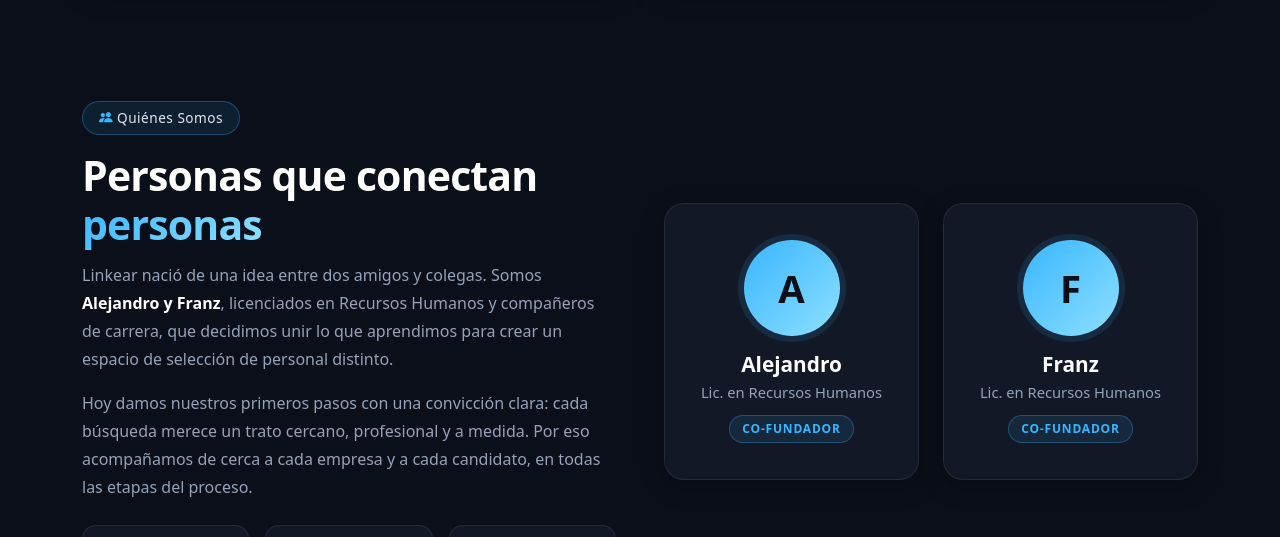
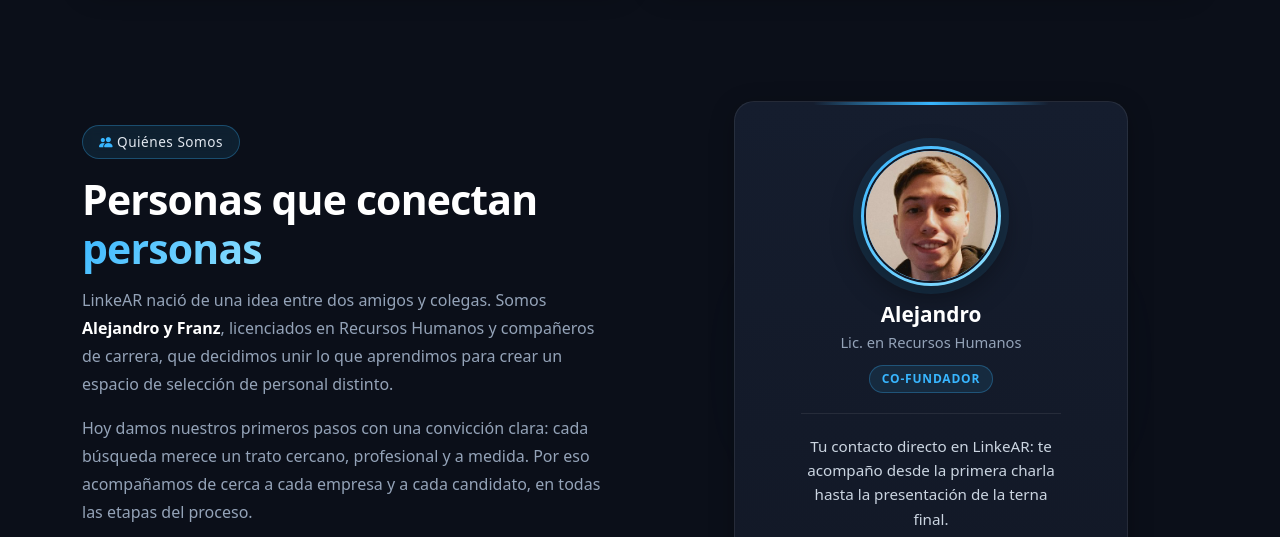
Before and after one commit to AlejandroFourmantin/linkear, a plain HTML site: page index.html in a window 1280 px wide. Shown: the part 1534-2071 px from the top of the page. Drawn offline with nearby package versions, Linux system fonts and the light colour scheme.

Commit message:
Rediseña la tarjeta de Quiénes somos

```diff
--- a/estilo.css
+++ b/estilo.css
@@ -711,7 +711,7 @@ body {
     box-shadow: 0 16px 36px rgba(0, 0, 0, 0.45), 0 0 25px rgba(56, 182, 255, 0.12);
 }
 
-/* Círculo con la inicial (reemplaza la foto) */
+/* Círculo del avatar (con inicial o con foto) */
 .team-avatar {
     width: 96px;
     height: 96px;
@@ -727,8 +727,88 @@ body {
     transition: transform 0.28s ease;
 }
 
+/* Variante con foto: anillo celeste de la marca y la foto recortada en círculo */
+.team-avatar-foto {
+    padding: 3px;
+    overflow: hidden;
+}
+
+.team-avatar-foto img {
+    width: 100%;
+    height: 100%;
+    border-radius: 50%;
+    object-fit: cover;
+    object-position: center 35%;
+    border: 2px solid #121826;
+    display: block;
+}
+
 .team-card:hover .team-avatar {
     transform: scale(1.06);
+}
+
+/* Tarjeta destacada (una sola persona en la columna) */
+.team-spotlight {
+    position: relative;
+}
+
+/* Brillo celeste suave detrás de la tarjeta */
+.team-spotlight::before {
+    content: "";
+    position: absolute;
+    inset: 10% 5%;
+    background: radial-gradient(circle, rgba(56, 182, 255, 0.22) 0%, rgba(56, 182, 255, 0) 70%);
+    filter: blur(30px);
+    z-index: 0;
+    pointer-events: none;
+}
+
+.team-card-destacada {
+    position: relative;
+    z-index: 1;
+    padding: 2.75rem 2rem 2.25rem;
+    background: linear-gradient(180deg, #151d2e 0%, #121826 100%);
+    overflow: hidden;
+}
+
+/* Línea celeste arriba de la tarjeta */
+.team-card-destacada::before {
+    content: "";
+    position: absolute;
+    top: 0;
+    left: 20%;
+    right: 20%;
+    height: 3px;
+    border-radius: 0 0 6px 6px;
+    background: linear-gradient(90deg, transparent, #38b6ff, transparent);
+}
+
+.team-avatar-lg {
+    width: 140px;
+    height: 140px;
+    box-shadow: 0 0 0 8px rgba(56, 182, 255, 0.1), 0 10px 30px rgba(0, 0, 0, 0.4);
+}
+
+.team-bio {
+    color: #cbd5e1;
+    font-size: 0.95rem;
+    line-height: 1.6;
+    max-width: 30ch;
+    margin: 1.25rem auto 1.5rem;
+    padding-top: 1.25rem;
+    border-top: 1px solid rgba(255, 255, 255, 0.08);
+}
+
+@media (prefers-reduced-motion: reduce) {
+    .team-card,
+    .team-card:hover,
+    .team-avatar,
+    .team-card:hover .team-avatar,
+    .about-value,
+    .about-value:hover {
+        transition: none;
+        transform: none;
+    }
 }
 
 .team-name {
--- a/index.html
+++ b/index.html
@@ -299,7 +299,7 @@
                             Personas que conectan <span class="text-gradient">personas</span>
                         </h2>
                         <p class="about-text">
-                            Linkear nació de una idea entre dos amigos y colegas. Somos
+                            LinkeAR nació de una idea entre dos amigos y colegas. Somos
                             <strong>Alejandro y Franz</strong>, licenciados en Recursos Humanos
                             y compañeros de carrera, que decidimos unir lo que aprendimos para
                             crear un espacio de selección de personal distinto.
@@ -334,23 +334,29 @@
                         </div>
                     </div>
 
-                    <!-- Columna derecha: el equipo (iniciales en lugar de fotos) -->
+                    <!-- Columna derecha: tarjeta de Alejandro (Franz se nombra en el texto, sin foto ni tarjeta) -->
                     <div class="col-lg-6">
-                        <div class="row g-4">
-                            <div class="col-sm-6">
-                                <div class="team-card h-100 text-center">
-                                    <div class="team-avatar mx-auto mb-3">A</div>
-                                    <h3 class="team-name">Alejandro</h3>
-                                    <p class="team-role mb-0">Lic. en Recursos Humanos</p>
-                                    <p class="team-tag mb-0">Co-fundador</p>
-                                </div>
-                            </div>
-                            <div class="col-sm-6">
-                                <div class="team-card h-100 text-center">
-                                    <div class="team-avatar mx-auto mb-3">F</div>
-                                    <h3 class="team-name">Franz</h3>
-                                    <p class="team-role mb-0">Lic. en Recursos Humanos</p>
-                                    <p class="team-tag mb-0">Co-fundador</p>
+                        <div class="row justify-content-center">
+                            <div class="col-sm-10 col-md-8 col-lg-10 col-xl-9">
+                                <div class="team-spotlight">
+                                    <div class="team-card team-card-destacada text-center">
+                                        <div class="team-avatar team-avatar-foto team-avatar-lg mx-auto mb-3">
+                                            <img src="contenido/imagenes/fotos/alejandro.jpg" alt="Foto de Alejandro, co-fundador de LinkeAR" width="320" height="320" loading="lazy" />
+                                        </div>
+                                        <h3 class="team-name">Alejandro</h3>
+                                        <p class="team-role mb-0">Lic. en Recursos Humanos</p>
+                                        <p class="team-tag mb-0">Co-fundador</p>
+
+                                        <p class="team-bio">
+                                            Tu contacto directo en LinkeAR: te acompaño desde la primera
+                                            charla hasta la presentación de la terna final.
+                                        </p>
+
+                                        <a href="https://wa.me/543816443842?text=Hola%2C%20Alejandro.%20Vengo%20del%20sitio%20web%20de%20LinkeAR%20y%20quer%C3%ADa%20hacer%20una%20consulta."
+                                            target="_blank" rel="noopener noreferrer" class="btn btn-linkear">
+                                            <i class="bi bi-whatsapp me-2"></i> Hablemos
+                                        </a>
+                                    </div>
                                 </div>
                             </div>
                         </div>
@@ -501,11 +507,11 @@
                             <div class="stat-label">Búsquedas realizadas</div>
                         </div>
                         <div class="col-6 col-lg-3">
-                            <div class="stat-number">+300</div>
+                            <div class="stat-number">+100</div>
                             <div class="stat-label">Candidatos en nuestra base</div>
                         </div>
                         <div class="col-6 col-lg-3">
-                            <div class="stat-number">+80</div>
+                            <div class="stat-number">+30</div>
                             <div class="stat-label">CV optimizados</div>
                         </div>
                         <div class="col-6 col-lg-3">
@@ -523,13 +529,6 @@
                             <p class="testimonial-text flex-grow-1">
                                 Necesitábamos cubrir un puesto clave en poco tiempo y nos presentaron una terna excelente. El proceso fue claro y nos mantuvieron informados en cada etapa.
                             </p>
-                            <div class="d-flex align-items-center gap-3 mt-3">
-                                <div class="testimonial-avatar">N</div>
-                                <div>
-                                    <p class="testimonial-name mb-0">Nombre Apellido</p>
-                                    <p class="testimonial-role mb-0">Gerente de RR.HH. · Empresa Ejemplo</p>
-                                </div>
-                            </div>
                         </div>
                     </div>
                     <div class="col-lg-4 col-md-6">
@@ -538,13 +537,6 @@
                             <p class="testimonial-text flex-grow-1">
                                 Me ayudaron a rearmar mi CV desde cero. A las pocas semanas empecé a recibir llamados para entrevistas. ¡Súper recomendables!
                             </p>
-                            <div class="d-flex align-items-center gap-3 mt-3">
-                                <div class="testimonial-avatar">N</div>
-                                <div>
-                                    <p class="testimonial-name mb-0">Nombre Apellido</p>
-                                    <p class="testimonial-role mb-0">Analista Contable</p>
-                                </div>
-                            </div>
                         </div>
                     </div>
                     <div class="col-lg-4 col-md-6">
@@ -553,13 +545,6 @@
                             <p class="testimonial-text flex-grow-1">
                                 Lo que más valoro es la cercanía: entendieron la cultura de nuestro equipo y eso se notó en los candidatos que nos acercaron.
                             </p>
-                            <div class="d-flex align-items-center gap-3 mt-3">
-                                <div class="testimonial-avatar">N</div>
-                                <div>
-                                    <p class="testimonial-name mb-0">Nombre Apellido</p>
-                                    <p class="testimonial-role mb-0">Socio Fundador · Empresa Ejemplo</p>
-                                </div>
-                            </div>
                         </div>
                     </div>
                 </div>
```
Also changed, not shown: contenido/imagenes/fotos/ALEFOTO.jpeg (added), contenido/imagenes/fotos/alejandro.jpg (added).
